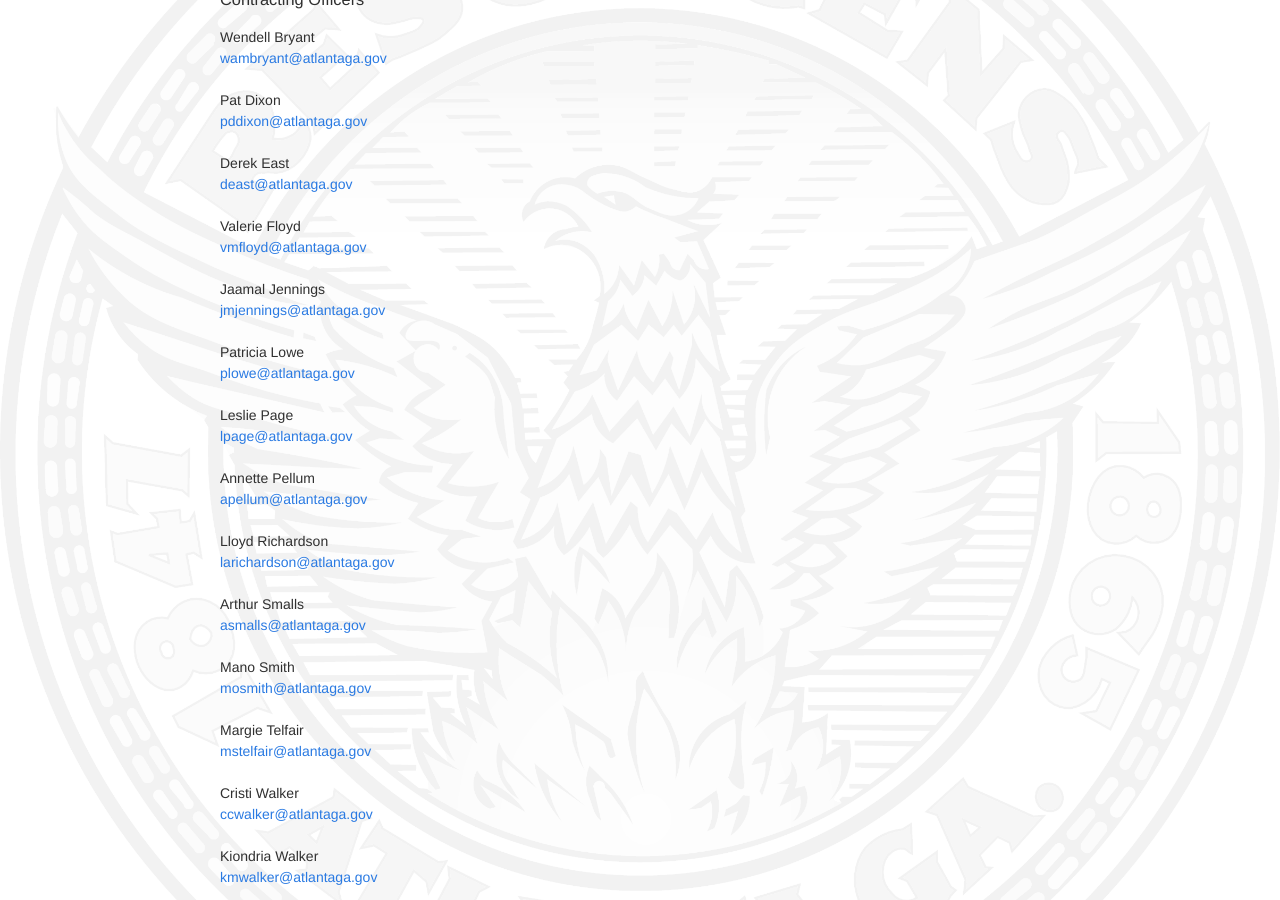
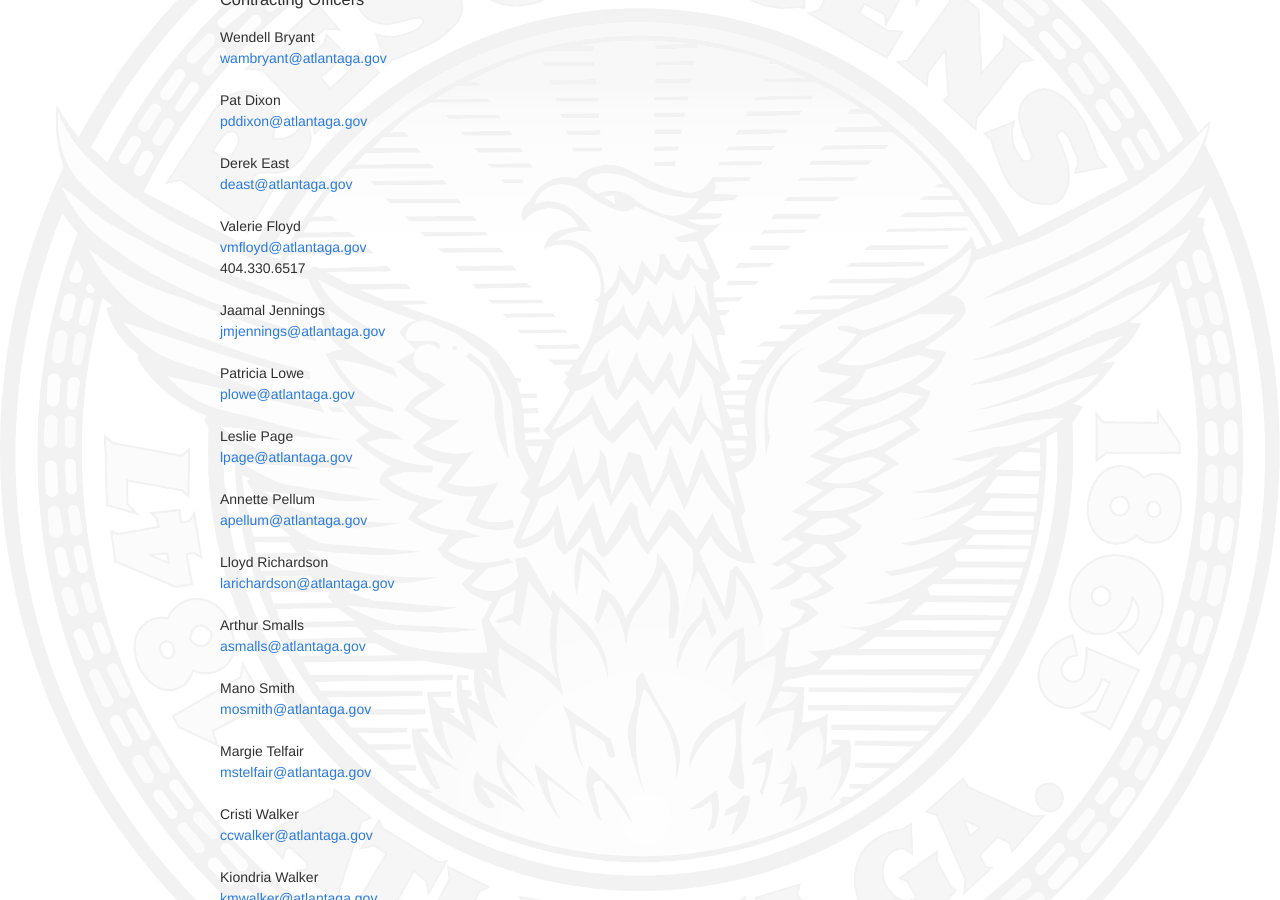
Before and after one commit to codeforamerica/atlanta-procurement-www, a Jekyll site: the page built from contact/index.md, in a window 1280 px wide and 900 px high, scrolled down 1164 px. Built offline with Jekyll 4.4.1, drawn with Linux system fonts in a browser that asks for light colours; nearby versions of some CDN libraries.

Commit message:
Adding a phone number. More to come!

```diff
--- a/contact/index.md
+++ b/contact/index.md
@@ -4,6 +4,7 @@ title: Contact Us
 permalink: /contact/
 published: true
 ---
+
 # Contact Us
 
 ### General Contact Information
@@ -54,6 +55,7 @@ Derek East
 <br><br>
 Valerie Floyd
 [vmfloyd@atlantaga.gov](mailto:vmfloyd@atlantaga.gov "Email Valerie Floyd, Contracting officer")
+404.330.6517
 <br><br>
 Jaamal Jennings
 [jmjennings@atlantaga.gov](mailto:atlantaga.gov "Email Jaamal Jennings, Contracting officer")
```
